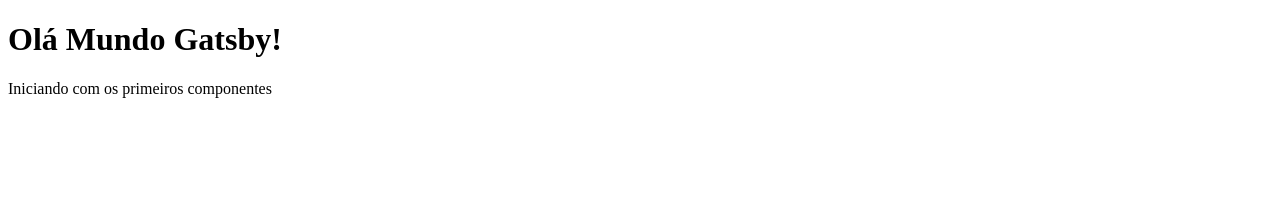
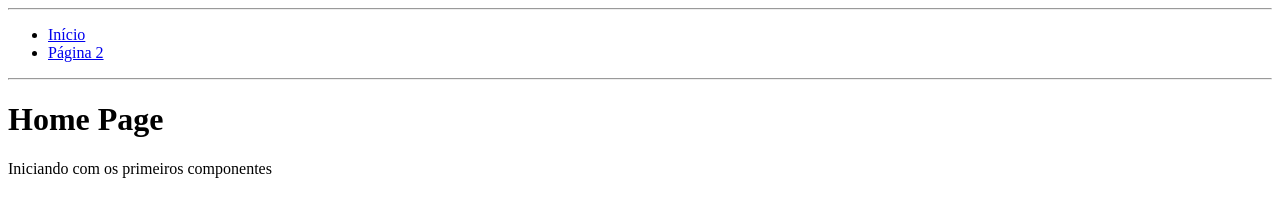
Before and after one commit to ronaldotj2002/jamstack_with_gatsby, a Gatsby site: page / in a window 1280 px wide. Built offline with nearby package versions, Linux system fonts and the light colour scheme; Gatsby itself is replaced by a stand-in of ours.

Commit message:
Atualização

```diff
--- /dev/null
+++ b/src/pages/components/layout.js
@@ -0,0 +1,29 @@
+import * as React from 'react';
+import { Link } from 'gatsby'
+
+const Layout = ({ pageTitle, children }) => {
+    return  (
+        <div>
+            <hr/>
+
+            <nav>
+                <ul>
+                    <li>
+                        <Link to="/">Início</Link>
+                    </li>
+                    <li>
+                        <Link to="/sobre">Página 2</Link>
+                    </li>
+                </ul>
+            </nav>
+            <hr/>
+            <main>
+                <h1>{ pageTitle }</h1>
+                { children }
+            </main>
+
+        </div>
+    )
+}
+
+export default Layout
--- a/src/pages/index.js
+++ b/src/pages/index.js
@@ -1,14 +1,16 @@
 import * as React from "react"
+import Layout from '../pages/components/layout'
+
 
 const IndexPage = () => {
   return (
-    <main>
-      <h1>Olá Mundo Gatsby!</h1>
+
+    <Layout pageTitle="Home Page">
       <p>Iniciando com os primeiros componentes</p>
-    </main>
+    </Layout>
+
   )
 }
 
+export const Head = () => <title>Home Page</title>
 export default IndexPage
-
-export const Head = () => <title>Home Page</title>
```
Also changed, not shown: src/pages/sobre.js (+5 -6 lines).
